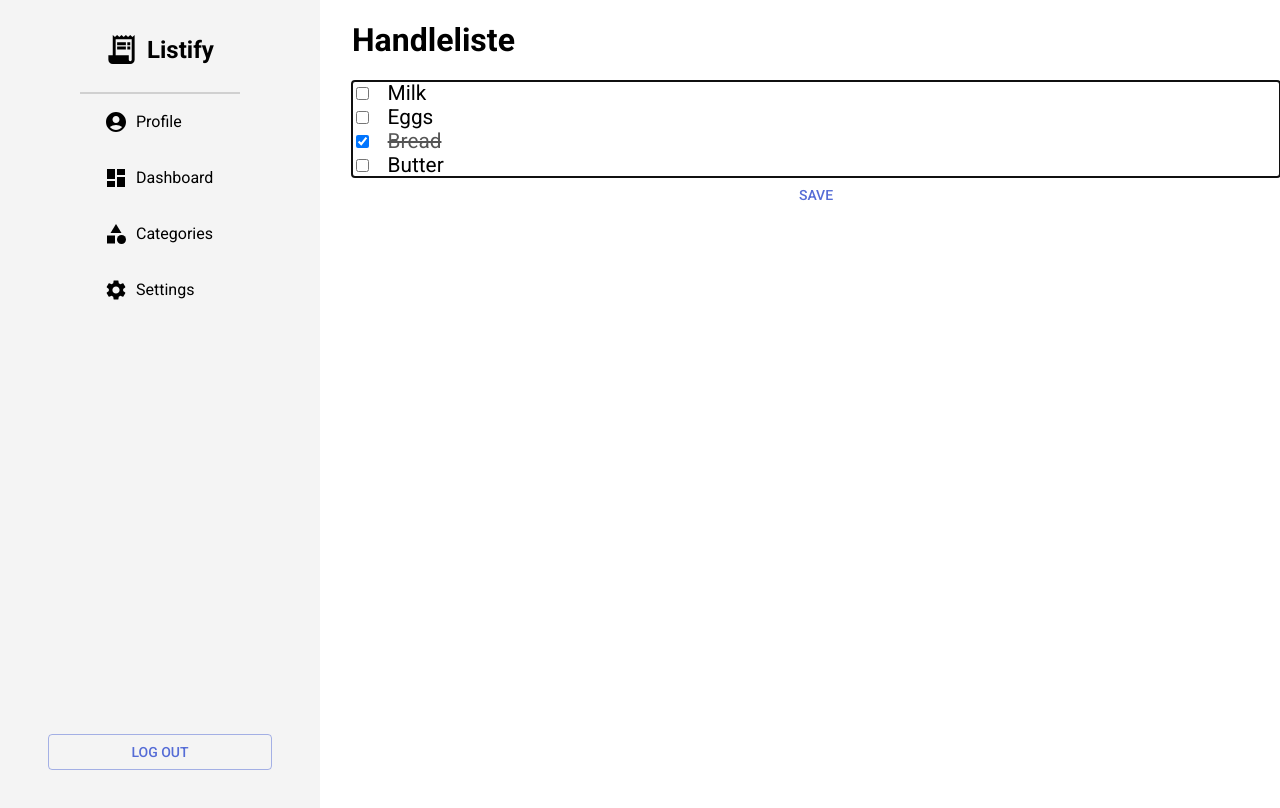
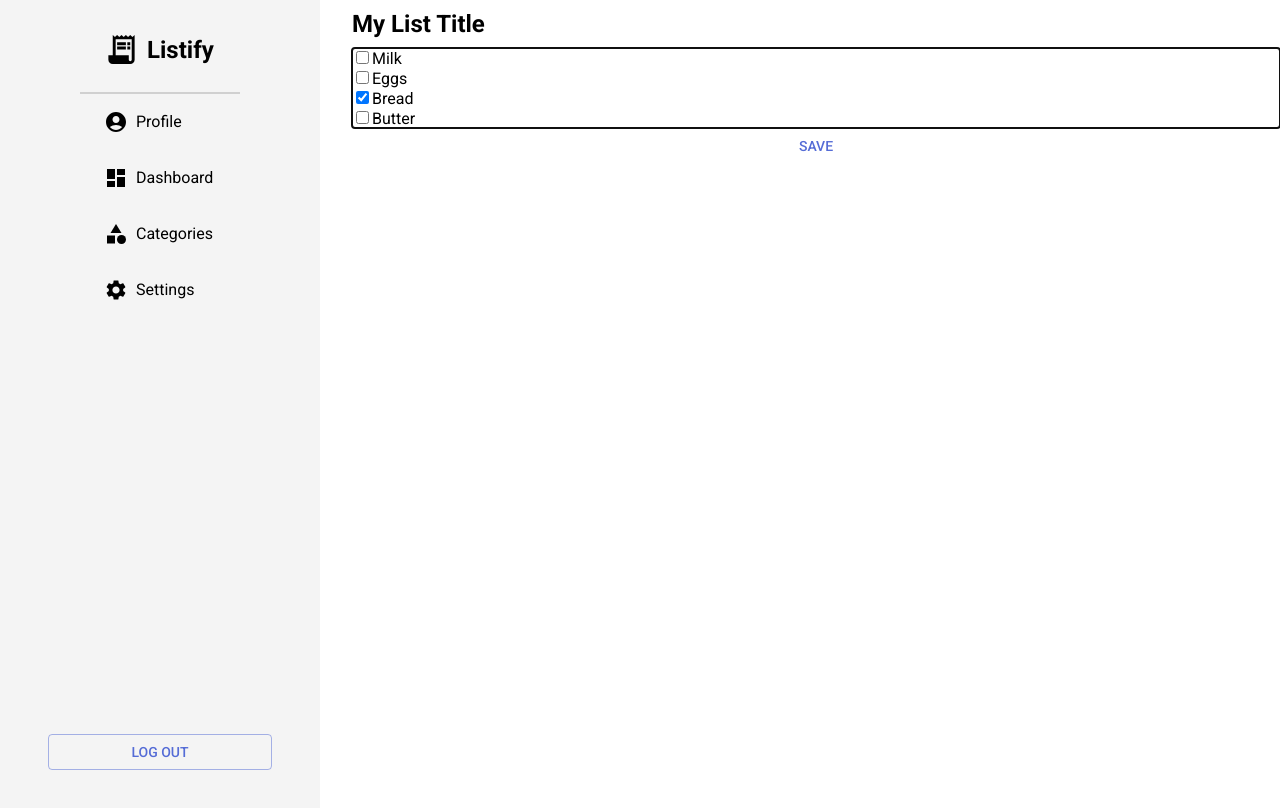
Before and after one commit to emsoraffa/listify, a React (Create React App) app in the folder frontend/: page /li in a window 1280 px wide. Shown: the top 808 px of the page. Built offline with nearby package versions, Linux system fonts and the light colour scheme; sample sign-in values are in the browser's storage.

Commit message:
feat: implemented list name feature
featuring ListEditor and generic typeguards,
shift focus on pressing enter

```diff
--- a/frontend/src/Components/ListEditor/ListEditor.tsx
+++ b/frontend/src/Components/ListEditor/ListEditor.tsx
@@ -1,55 +1,49 @@
-import React, { useMemo, useCallback, useState, useContext } from 'react';
-import {
-  Slate,
-  Editable,
-  withReact,
-  useSlateStatic,
-  useReadOnly,
-  ReactEditor,
-} from 'slate-react';
-import {
-  Editor,
-  Transforms,
-  Range,
-  Point,
-  createEditor,
-  Descendant,
-  BaseEditor,
-  Element as SlateElement,
-} from 'slate';
-import { debounce } from 'lodash';
+import React, { useMemo, useCallback, useState, useContext, useRef, useImperativeHandle, forwardRef } from 'react';
+import { Slate, Editable, withReact, ReactEditor } from 'slate-react';
+import { BaseEditor, createEditor, Descendant, Editor, Element as SlateElement, Point, Range as SlateRange, Transforms } from 'slate';
 import { withHistory, HistoryEditor } from 'slate-history';
-import './styles.css'; // Import the CSS file
 import { TextElement, TextElementProps } from '../TextElement';
-import { postList } from '../../api';
-import { Button } from '@mui/material';
-import { isCheckListItemElement } from '../../types/TypeGuards';
-import { AuthContext } from '../../context/AuthContext';
-import { CheckListItemElement } from '../CheckListItemElement';
 
-//TODO: should be fetched by useEffect.
-const initialValue: Descendant[] = [
-  {
-    type: 'check-list-item',
-    checked: false,
-    children: [{ text: 'Milk' }],
-  },
-  {
-    type: 'check-list-item',
-    checked: false,
-    children: [{ text: 'Eggs' }],
-  },
-  {
-    type: 'check-list-item',
-    checked: true,
-    children: [{ text: 'Bread' }],
-  },
-  {
-    type: 'check-list-item',
-    checked: false,
-    children: [{ text: 'Butter' }],
-  },
-];
+interface ListEditorProps {
+  listItems: Descendant[];
+  setListItems: (value: Descendant[]) => void;
+  debouncedSave: () => void;
+}
+
+interface ListEditorRef {
+  focus: () => void;
+}
+
+export const ListEditor = forwardRef<ListEditorRef, ListEditorProps>(({ listItems, setListItems, debouncedSave }, ref) => {
+  const editor = useMemo(
+    () => withChecklists(withHistory(withReact(createEditor() as BaseEditor & ReactEditor & HistoryEditor))),
+    []
+  );
+
+  const renderElement = useCallback((props: TextElementProps) => <TextElement {...props} />, []);
+
+  useImperativeHandle(ref, () => ({
+    focus: () => {
+      ReactEditor.focus(editor);
+    }
+  }));
+
+  const onChange = (newValue: Descendant[]) => {
+    setListItems(newValue);
+    debouncedSave();
+  };
+
+  return (
+    <Slate editor={editor} initialValue={listItems} onChange={onChange}>
+      <Editable
+        renderElement={renderElement}
+        placeholder="Get to work…"
+        spellCheck
+        autoFocus
+      />
+    </Slate>
+  );
+});
 
 //Overrides the deleteBackward method to transform a checklist item into a paragraph
 //if the cursor is at the start of a checklist item and the delete or backspace key is pressed.
@@ -59,7 +53,7 @@ const withChecklists = (editor: BaseEditor & ReactEditor & HistoryEditor) => {
   editor.deleteBackward = (...args) => {
     const { selection } = editor;
 
-    if (selection && Range.isCollapsed(selection)) {
+    if (selection && SlateRange.isCollapsed(selection)) {
       const [match] = Editor.nodes(editor, {
         match: (n) =>
           !Editor.isEditor(n) &&
@@ -91,58 +85,3 @@ const withChecklists = (editor: BaseEditor & ReactEditor & HistoryEditor) => {
 
   return editor;
 };
-
-export function ListEditor() {
-  const authState = useContext(AuthContext);
-  const [value, setValue] = useState<Descendant[]>(initialValue);
-  const renderElement = useCallback((props: TextElementProps) => <TextElement {...props} />, []);
-  const editor = useMemo(
-    () => withChecklists(withHistory(withReact(createEditor() as BaseEditor & ReactEditor & HistoryEditor))),
-    []
-  );
-
-  const debouncedSave = useCallback(debounce(() => {
-    handleSave();
-  }, 2000), []); // 2000 ms delay
-
-  const handleSave = () => {
-    const itemsToSave = value
-      .filter(SlateElement.isElement)
-      .filter(isCheckListItemElement)
-      .map(item => ({
-        text: item.children[0].text,
-        checked: item.checked,
-      }));
-
-    console.log(itemsToSave);  // This log helps verify the extracted texts
-
-    if (authState?.token) {
-
-      postList(itemsToSave, authState.token)
-        .then(response => {
-          console.log('Data posted successfully:', response);
-        })
-        .catch(error => {
-          console.error('Error posting data:', error);
-        });
-    }
-  }
-
-  const onChange = (newValue: React.SetStateAction<Descendant[]>) => {
-    setValue(newValue);
-    debouncedSave();
-  };
-
-  return (
-    <Slate editor={editor} initialValue={value} onChange={onChange}>
-      <Editable
-        renderElement={renderElement}
-        placeholder="Get to work…"
-        spellCheck
-        autoFocus
-      />
-      <Button onClick={handleSave}>Save</Button>
-    </Slate>
-  );
-};
-;
--- a/frontend/src/Components/TextElement/TextElement.tsx
+++ b/frontend/src/Components/TextElement/TextElement.tsx
@@ -1,19 +1,28 @@
+
+import React from 'react';
 import { CustomElement, CustomText } from "../../types/slate";
 import { isCheckListItemElement } from "../../types/TypeGuards";
 import { CheckListItemElement } from "../CheckListItemElement";
 
+interface TextElementAttributes {
+  [key: string]: any; // Or more specific properties
+}
+
 export type TextElementProps = {
-  attributes: any;  // Consider defining a more specific type here
-  children: React.ReactNode;    // Consider using React.ReactNode here
+  attributes: TextElementAttributes;
+  children: React.ReactNode;
   element: CustomElement;
 };
 
-export function TextElement(props: TextElementProps) {
-  const { attributes, children, element } = props;
-
+export function TextElement({ attributes, children, element }: TextElementProps) {
+  // Conditionally render based on the element type
   if (isCheckListItemElement(element)) {
     return <CheckListItemElement attributes={attributes} children={children} element={element} />;
+  } else if (element.type === 'paragraph') {
+    return <p {...attributes}>{children}</p>;
+  } else if (element.type === 'title') {
+    return <h1 {...attributes}>{children}</h1>;
   } else {
-    return <p {...attributes}>{children}</p>;
+    return <div {...attributes}>{children}</div>;
   }
-};
+}
--- /dev/null
+++ b/frontend/src/Components/TitleEditor/TitleEditor.tsx
@@ -0,0 +1,47 @@
+
+import React, { useMemo, useImperativeHandle, forwardRef } from 'react';
+import { Slate, Editable, withReact, ReactEditor } from 'slate-react';
+import { createEditor, Descendant } from 'slate';
+
+interface TitleEditorProps {
+  title: Descendant[];
+  setTitle: (value: Descendant[]) => void;
+  onFocusNext: () => void;
+}
+
+interface TitleEditorRef {
+  focus: () => void;
+}
+
+export const TitleEditor = forwardRef<TitleEditorRef, TitleEditorProps>(
+  ({ title, setTitle, onFocusNext }, ref) => {
+    const editor = useMemo(() => withReact(createEditor()), []);
+
+    useImperativeHandle(ref, () => ({
+      focus: () => {
+        ReactEditor.focus(editor);
+      }
+    }));
+
+    const handleKeyDown = (event: React.KeyboardEvent) => {
+      if (event.key === 'Enter') {
+        event.preventDefault();
+        onFocusNext();
+      }
+    };
+
+    return (
+      <Slate
+        editor={editor}
+        initialValue={title}
+        onChange={newValue => setTitle(newValue)}
+      >
+        <Editable
+          onKeyDown={handleKeyDown}
+          placeholder="Enter list title here"
+          style={{ fontWeight: 'bold', fontSize: '24px', margin: '10px 0' }}
+        />
+      </Slate>
+    );
+  }
+);
--- /dev/null
+++ b/frontend/src/Components/TitleEditor/index.ts
@@ -0,0 +1 @@
+export { TitleEditor } from "./TitleEditor";
--- a/frontend/src/Pages/ListPage/ListPage.tsx
+++ b/frontend/src/Pages/ListPage/ListPage.tsx
@@ -1,17 +1,86 @@
 import { Button } from "@mui/material";
+import { useCallback, useContext, useRef, useState } from "react";
+import { postList } from "../../api";
 import { ListEditor } from "../../Components/ListEditor";
+import { TitleEditor } from "../../Components/TitleEditor";
+import { AuthContext } from "../../context/AuthContext";
+import { isCheckListItemElement, isElement } from "../../types/TypeGuards";
+import { Descendant, Element as SlateElement } from "slate";
+import { debounce } from 'lodash';
 import "./styles.css";
 
 
 export function ListPage() {
-  //TODO: list name functionality.
-  const saveList = () => {
+  //TODO: title and listitems should be fetched by useEffect.
 
-  }
+  const titleEditorRef = useRef<any>(null);
+  const listEditorRef = useRef<any>(null);
 
-  return (
+  const handleFocusListEditor = () => {
+    listEditorRef.current?.focus();
+  };
+
+  const initialListItems: Descendant[] = [
+    {
+      type: 'check-list-item',
+      checked: false,
+      children: [{ text: 'Milk' }],
+    },
+    {
+      type: 'check-list-item',
+      checked: false,
+      children: [{ text: 'Eggs' }],
+    },
+    {
+      type: 'check-list-item',
+      checked: true,
+      children: [{ text: 'Bread' }],
+    },
+    {
+      type: 'check-list-item',
+      checked: false,
+      children: [{ text: 'Butter' }],
+    },
+  ];
+
+
+  const authState = useContext(AuthContext);
+  const [title, setTitle] = useState<Descendant[]>([
+    { type: 'title', children: [{ text: 'My List Title' }] }
+  ]);
+  const [listItems, setListItems] = useState<Descendant[]>(initialListItems);
+
+  const debouncedSave = useCallback(debounce(() => {
+    handleSave();
+  }, 2000), []); // 2000 ms delay
+
+  const handleSave = () => {
+    const titleElement = title.find(isElement);
+    const titleText = titleElement ? titleElement.children[0].text.trim() : "";
+
+    if (!titleText) {
+      console.error('The title is mandatory');
+      return;
+    }
+
+    const itemsToSave = listItems
+      .filter(isElement) // Ensure we only handle elements
+      .filter(isCheckListItemElement)
+      .filter(el => el.type === 'check-list-item')
+      .map(item => ({
+        text: item.children[0].text,
+        checked: item.checked,
+      }));
+
+    if (authState?.token) {
+      postList(titleText, itemsToSave, authState.token)
+        .then(response => console.log('Data posted successfully:', response))
+        .catch(error => console.error('Error posting data:', error));
+    }
+  }; return (
     <div className="container">
-      <h1>Handleliste</h1>
-      <ListEditor />
+      <TitleEditor title={title} ref={titleEditorRef} onFocusNext={handleFocusListEditor} setTitle={setTitle} />
+      <ListEditor listItems={listItems} ref={listEditorRef} setListItems={setListItems} debouncedSave={debouncedSave} />
+      <Button onClick={handleSave}>Save</Button>
     </div>);
 };
--- a/frontend/src/api.tsx
+++ b/frontend/src/api.tsx
@@ -20,7 +20,7 @@ export const getListItems = async (): Promise<any> => {
   return list;
 };
 
-export const postList = async (items: CheckListItemDto[], token: string) => {
+export const postList = async (title: string, items: CheckListItemDto[], token: string) => {
   console.log("Token:", token);
   console.log("Items to be sent:", items);
   console.log("Serialized Items:", JSON.stringify(items));
--- a/frontend/src/dto.ts
+++ b/frontend/src/dto.ts
@@ -1,7 +1,7 @@
 export type ListDto = {
   list_name: string,
   author: string,
-  listitems: string[],
+  listitems: CheckListItemDto[],
 
 }
 
--- a/frontend/src/types/TypeGuards.tsx
+++ b/frontend/src/types/TypeGuards.tsx
@@ -1,13 +1,12 @@
 // Type guard for check-list-item
 
+import { Descendant } from "slate";
 import { CustomElement, CustomText } from "./slate";
 
-//TODO: make generic typeguard
-export function isCheckListItemElement(element: CustomElement):
-  element is {
-    type: 'check-list-item';
-    checked: boolean;
-    children: CustomText[]
-  } {
+export function isElement(node: Descendant): node is CustomElement {
+  return (node as CustomElement).children !== undefined;
+}
+
+export function isCheckListItemElement(element: CustomElement): element is { type: 'check-list-item'; checked: boolean; children: CustomText[] } {
   return element.type === 'check-list-item';
 }
--- a/frontend/src/types/slate.d.ts
+++ b/frontend/src/types/slate.d.ts
@@ -4,7 +4,8 @@ import { ReactEditor } from "slate-react";
 
 type CustomElement =
   | { type: 'paragraph'; children: CustomText[] }
-  | { type: 'check-list-item'; checked: boolean; children: CustomText[] };
+  | { type: 'check-list-item'; checked: boolean; children: CustomText[] }
+  | { type: 'title'; children: CustomText[] };
 type CustomText = { text: string; bold?: true };
 
 declare module 'slate' {
```
